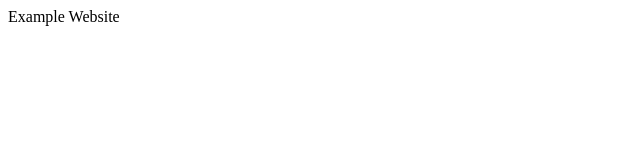
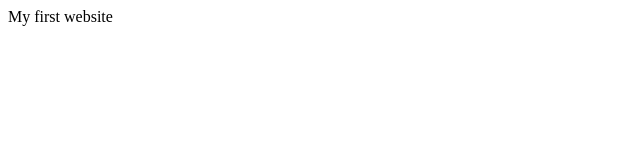
Before and after one commit to josue-tech/first-repo, a plain HTML site: page index.html in a window 1280 px wide. Shown: the full height of the page, 0-640 px from the left. Drawn offline with Linux system fonts and the light colour scheme.

Commit message:
update index

```diff
--- a/index.html
+++ b/index.html
@@ -7,7 +7,7 @@
 </head>
 <body>
     <div>
-        <span>Example Website</span>
+        <span>My first website</span>
     </div>
 </body>
 </html>
```
